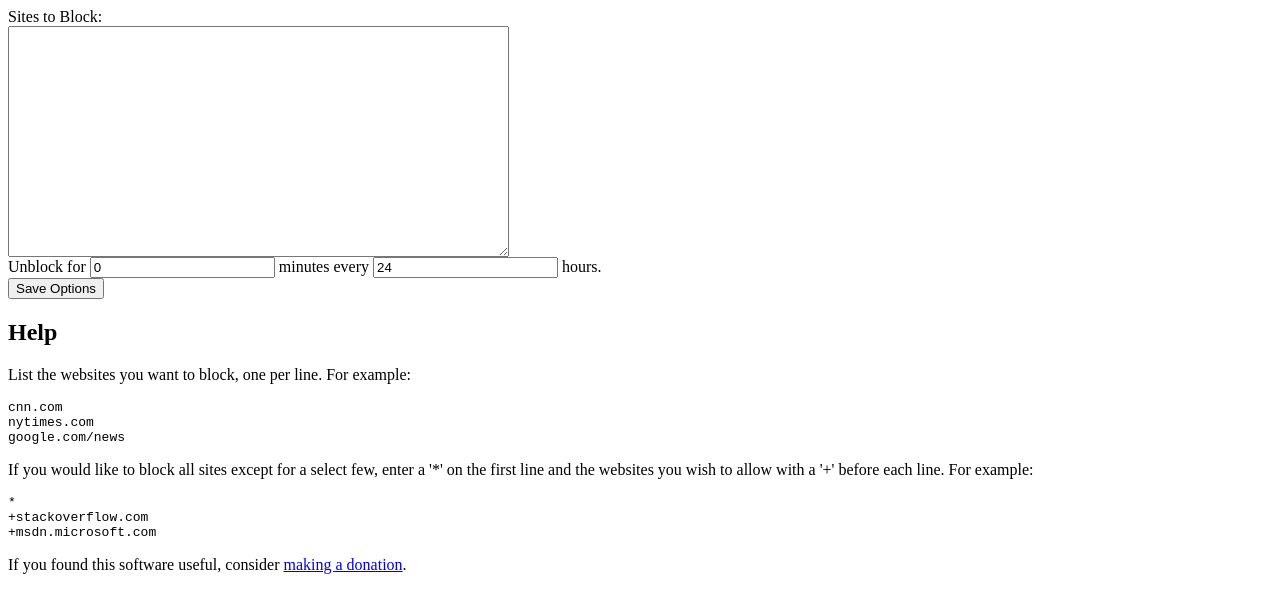
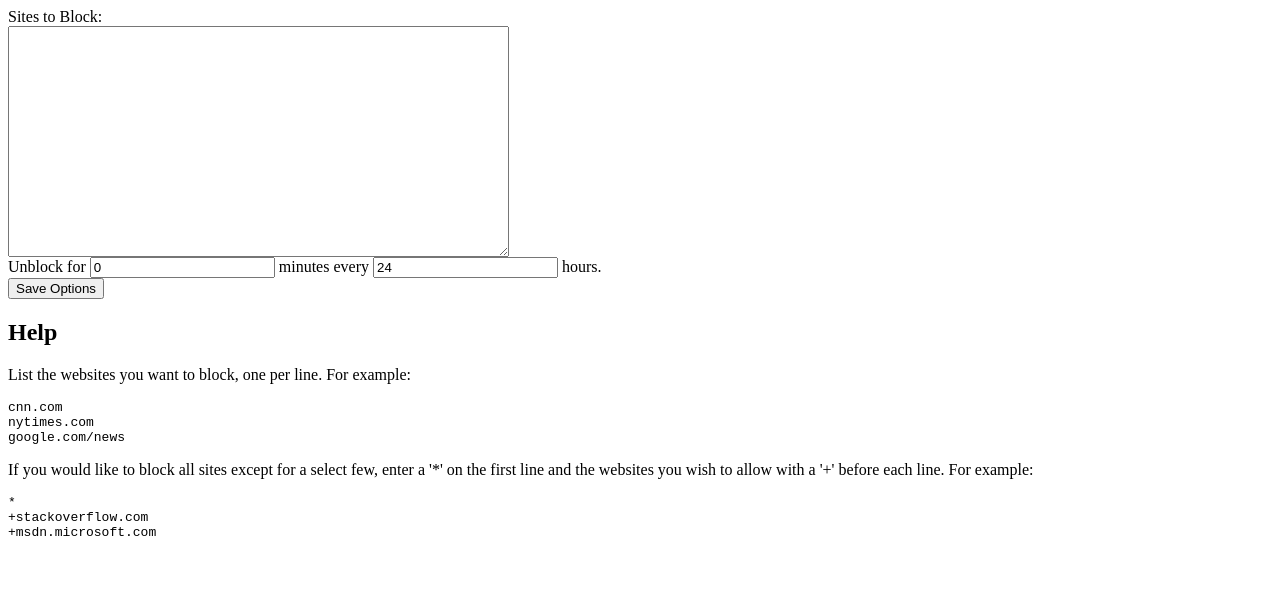
Before and after one commit to csapuntz/siteblock, a browser extension: page options.html in a window 1280 px wide. Drawn offline with Linux system fonts and the light colour scheme.

Commit message:
Bump version to 0.2.4
Get rid of donation request

```diff
--- a/options.html
+++ b/options.html
@@ -35,7 +35,5 @@ on the first line and the websites you wish to allow with a '+' before each line
 +msdn.microsoft.com
 </pre>
 
-<p>If you found this software useful, consider <a href="http://sites.google.com/site/siteblockchrome/donate">making a donation</a>.</p>
-
 </body>
 </html>
```
Also changed, not shown: manifest.json.
